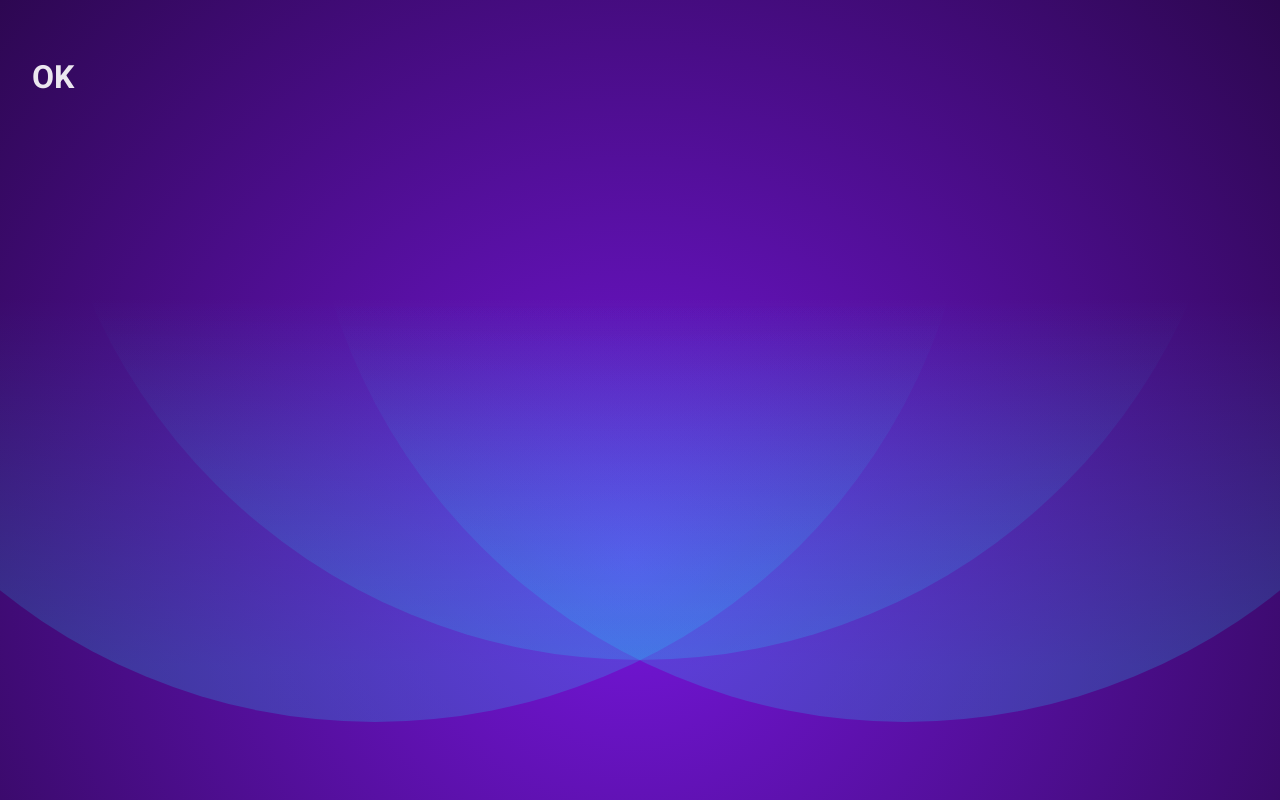
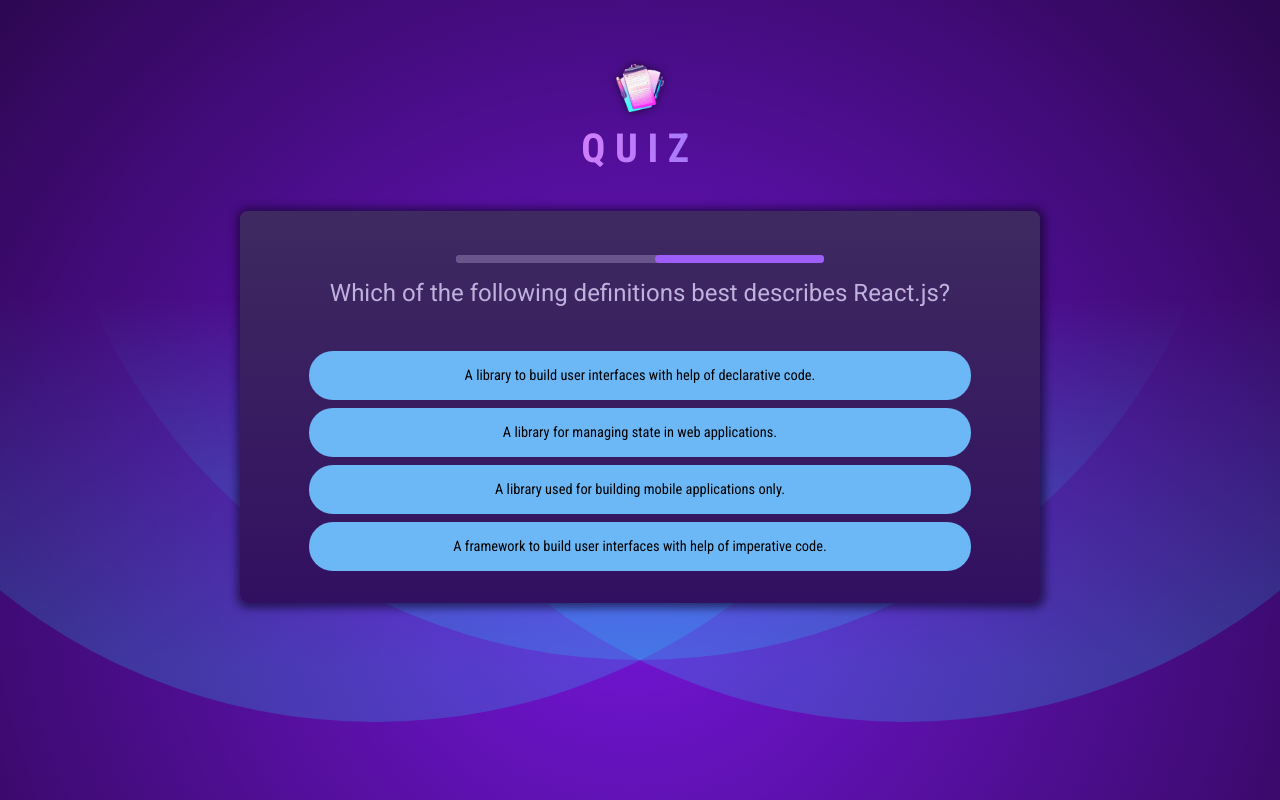
Before and after one commit to yhfung-git/React-learning, a React (Vite) app in the folder section_5/quiz_app/: page / in a window 1280 px wide. Built offline with nearby package versions, Linux system fonts and the light colour scheme; the HTML template or start-up script is replaced by a standard one.

Commit message:
imported Quiz and Header to App component

```diff
--- a/section_5/quiz_app/src/App.jsx
+++ b/section_5/quiz_app/src/App.jsx
@@ -1,7 +1,11 @@
+import Header from "./components/Header";
+import Quiz from "./components/Quiz";
+
 const App = () => {
   return (
     <>
-      <h1>OK</h1>
+      <Header />
+      <Quiz />
     </>
   );
 };
```
